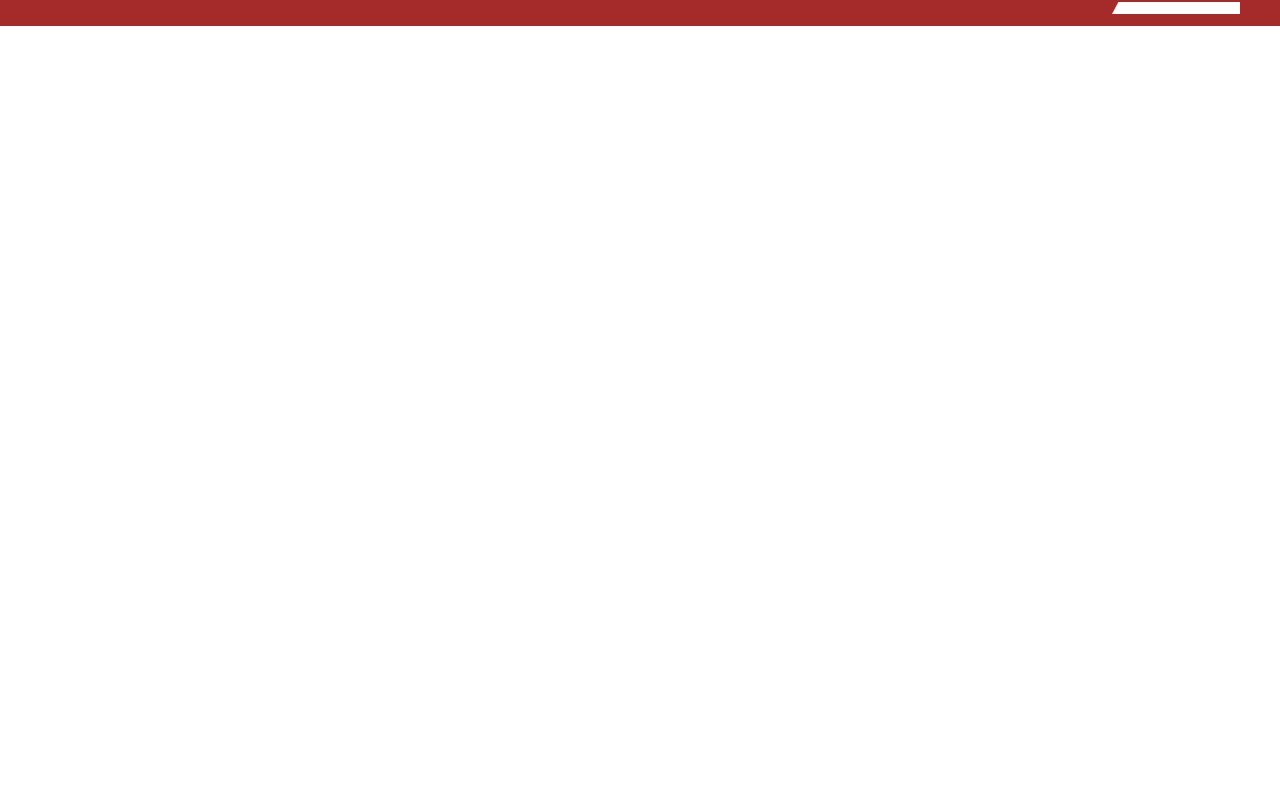
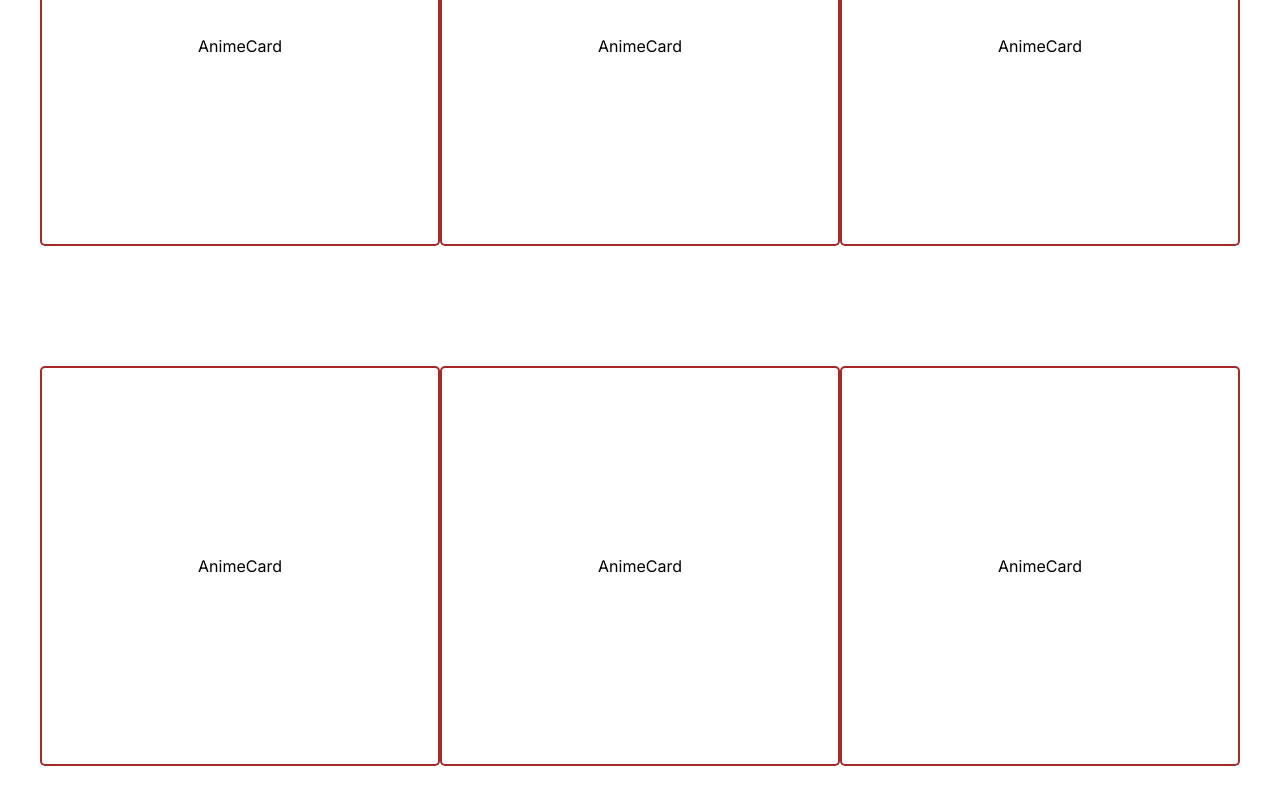
Before and after one commit to NanmegniNgassam/animes-land, a Next.js app: page / in a window 1280 px wide. Shown: the part 927-1732 px from the top of the page. Before the commit the page ends 953 px from the top, so only its background shows below. Built offline with nearby package versions, Linux system fonts and the light colour scheme.

Commit message:
Dev: Mashing up AnimeCard layout

```diff
--- a/src/app/page.module.css
+++ b/src/app/page.module.css
@@ -79,3 +79,11 @@
     text-align: center;
   }
 }
+
+
+.animesContainer {
+  margin: 200px auto;
+  display: grid;
+  grid-template-columns: 1fr 1fr 1fr;
+  row-gap: 120px;
+}
--- a/src/app/page.tsx
+++ b/src/app/page.tsx
@@ -5,6 +5,7 @@ import logo from './assets/animes-land_logo.png'
 import naruto from './assets/naruto.jpg'
 import onePiece from './assets/one_piece.jpg'
 import tokyoRevengers from './assets/tokyo_revengers.jpg'
+import AnimeCard from "./components/animeCard/AnimeCard"
 
 
 export const metadata: Metadata = {
@@ -33,6 +34,14 @@ export default function Home() {
           <Image src={tokyoRevengers} alt="Couverture de l'animé Tokyo Revengers" quality={100}  className={styles.pillWrapper} placeholder="blur" />
         </div>
       </div>
+      <div className={styles.animesContainer}>
+        <AnimeCard />
+        <AnimeCard />
+        <AnimeCard />
+        <AnimeCard />
+        <AnimeCard />
+        <AnimeCard />
+      </div>
     </main>
   )
 }
```
